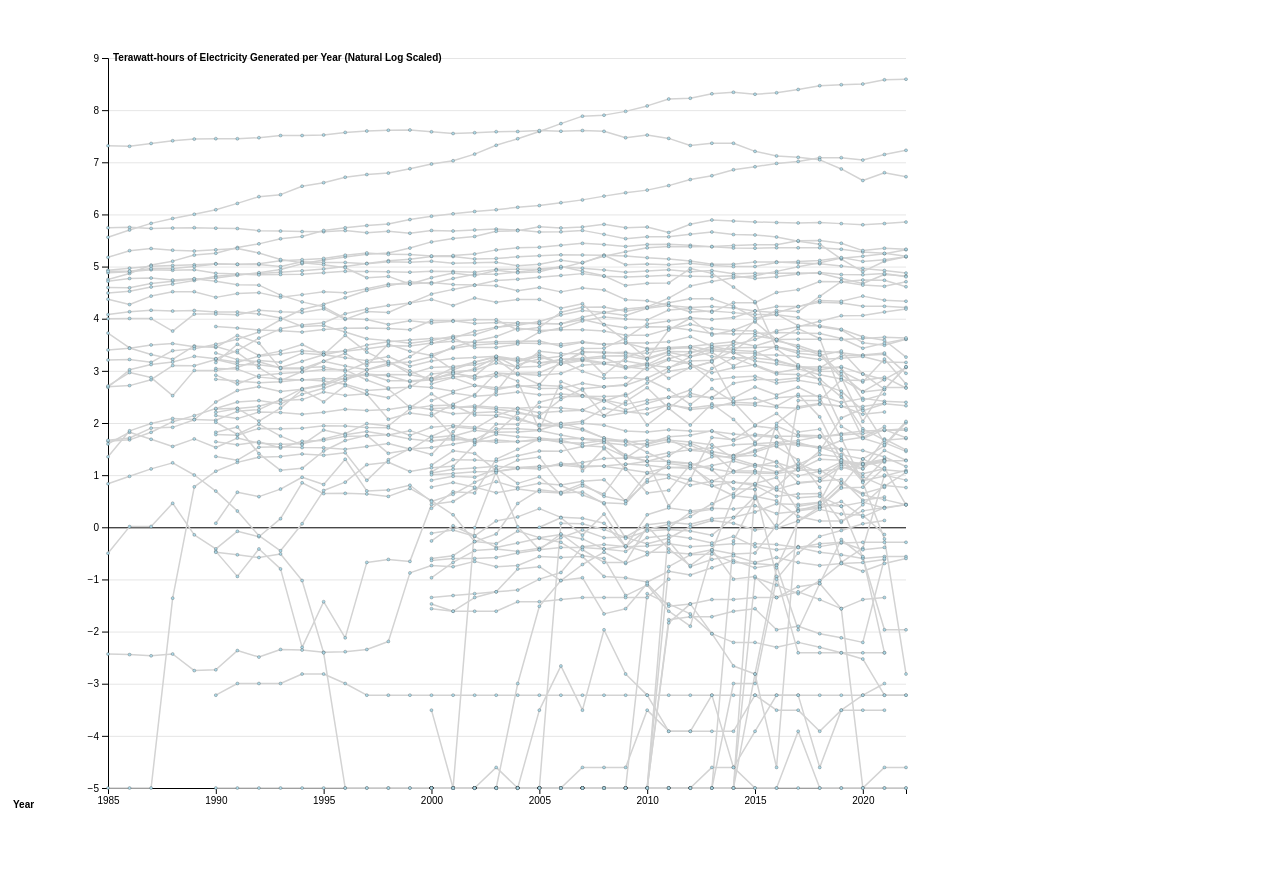
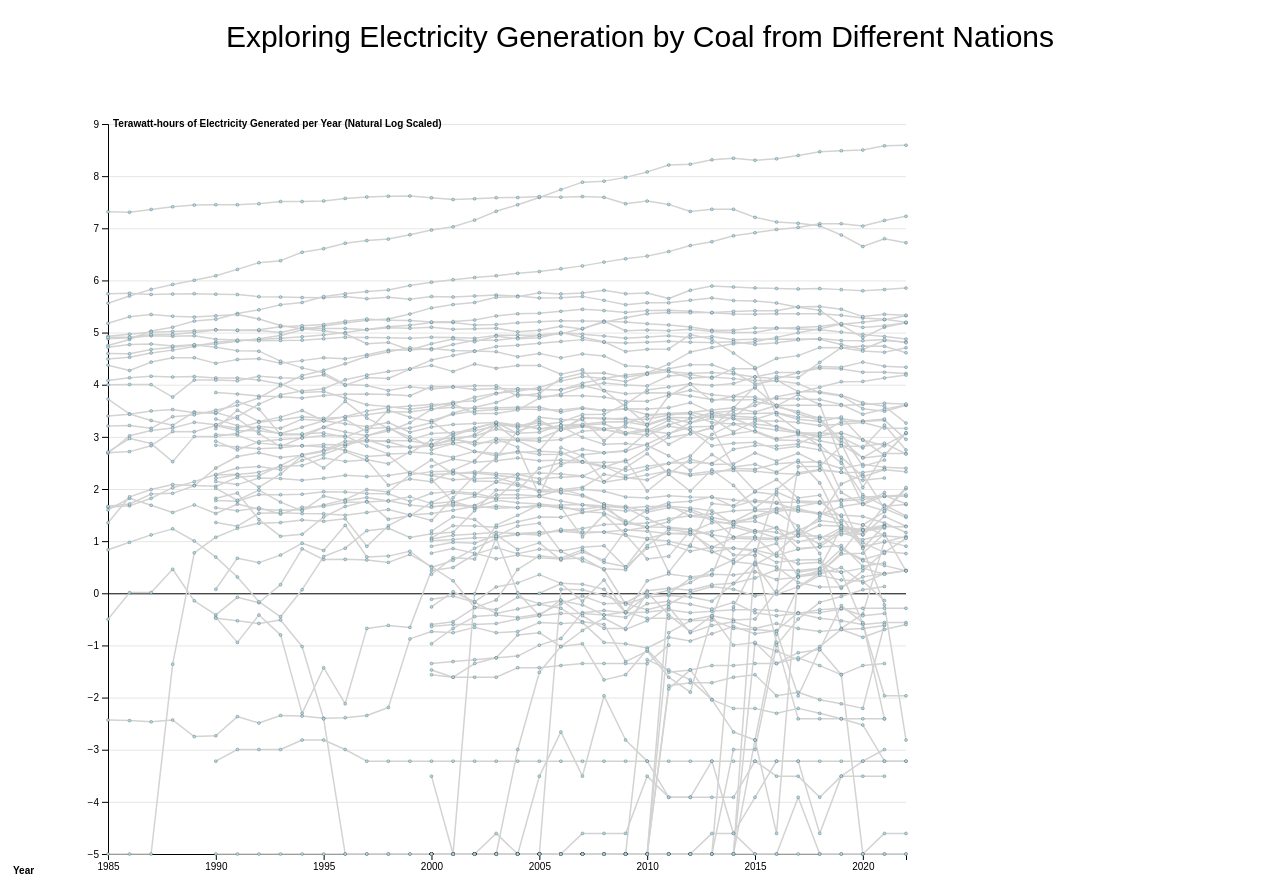
Before and after one commit to rx-72/Coal-electricity-generation, a SvelteKit app: page / in a window 1280 px wide. Before the commit the page ends 820 px from the top, so only its background shows below. Built offline with nearby package versions, Linux system fonts and the light colour scheme.

Commit message:
Update Graph.svelte

```diff
--- a/src/components/Graph.svelte
+++ b/src/components/Graph.svelte
@@ -153,6 +153,11 @@
 </script>
 
     <div class="coal_electricity generation">
+        <h1
+        style="max-width: 100%; height: auto; overflow: visible; font: 30px sans-serif; text-align: center"
+        >
+            Exploring Electricity Generation by Coal from Different Nations</h1>
+
         <svg
         bind:this={svg}
             {width}
```
